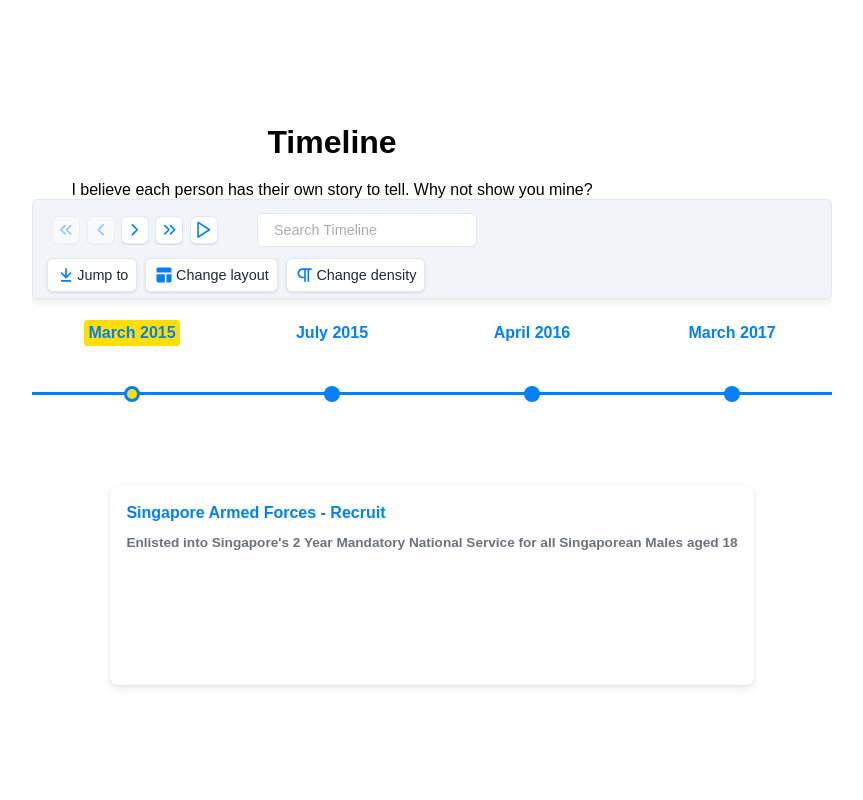
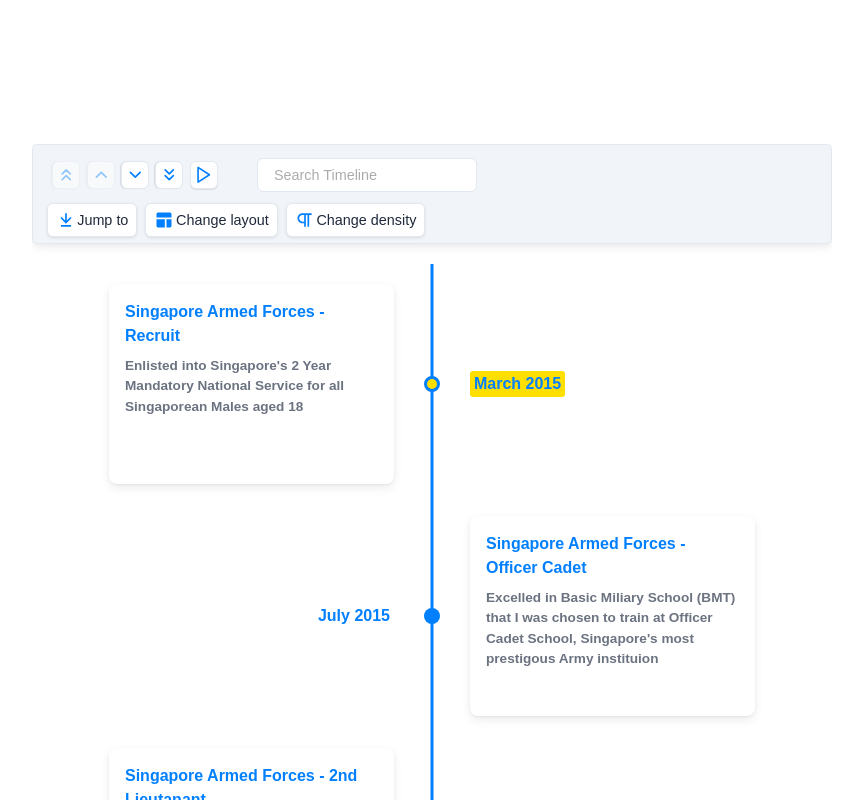
Before and after one commit to Jeevz10/Jeevz10.github.io, a React (Create React App) app in the folder my-website/: page / in a window 1280 px wide. Shown: the part 1440-2240 px from the top of the page, without its empty margins (308-1171 px from the left). Built offline with nearby package versions, Linux system fonts and the light colour scheme; a web font is replaced by a local one.

Commit message:
modularized code into a single folder

```diff
--- /dev/null
+++ b/my-website/src/components/ProfileSection/TimelineSection/Timeline.js
@@ -0,0 +1,35 @@
+import React from 'react'
+import {  TimelineLayer,
+    TimelineHeader,
+    TimelineColumn,
+    TimelineDiv,
+    HeaderColumn,
+    TimelinePara } from '../TimelineSection/TimelineElements';
+import { Chrono } from 'react-chrono';
+
+const Timeline = ({ data }) => {
+    return (
+        <TimelineLayer>
+            <HeaderColumn>
+                <TimelineHeader>
+
+                </TimelineHeader>
+                <TimelinePara>
+
+                </TimelinePara>
+            </HeaderColumn>
+            <TimelineColumn>
+                <TimelineDiv>
+                    <Chrono
+                    mode='VERTICAL_ALTERNATING'
+                    items={data}
+                    slideShow={true}
+                    onRestartSlideshow={true}
+                    slideItemDuration={4500} />
+                </TimelineDiv>
+            </TimelineColumn>
+        </TimelineLayer>
+    )
+}
+
+export default Timeline;
--- /dev/null
+++ b/my-website/src/components/ProfileSection/TimelineSection/TimelineElements.js
@@ -0,0 +1,29 @@
+import styled from 'styled-components';
+
+export const TimelineLayer = styled.div`
+    height: 700px;
+    width: 600px;
+    margin: auto;
+    text-align: center;
+`;
+
+export const HeaderColumn = styled.div`
+
+`;
+
+export const TimelineHeader = styled.h2`
+    font-size: 2rem;
+`;
+
+export const TimelinePara = styled.p`
+    margin-top: 20px;
+`
+
+export const TimelineColumn = styled.div`
+
+`;
+
+export const TimelineDiv = styled.div`
+    height: 900px;
+    width: 800px;
+`;
--- a/my-website/src/components/ProfileSection/index.js
+++ b/my-website/src/components/ProfileSection/index.js
@@ -14,15 +14,11 @@
     AboutMeCol,
     AboutMeHeader,
     AboutMePara,
-    TimelineLayer,
-    TimelineHeader,
-    Timeline,
-    TimelinePara
 } from './ProfileElements';
 
 import image from '../../images/jeevan_passport.jpg';
-import { Chrono } from 'react-chrono';
 import { TimelineData } from '../../data/ProfileSection/TimelineData';
+import Timeline from './TimelineSection/Timeline';
 
 const ProfileSection = ({factsData}) => {
     return (
@@ -66,32 +62,11 @@
                         </AboutMePara>
                     </AboutMeCol>
                 </AboutMeLayer>
-                <TimelineLayer>
-                    <TimelineHeader>
-                        Timeline
-                    </TimelineHeader>
-
-                    <TimelinePara>
-                        I believe each person has their own story to tell. Why not show you mine?
-                    </TimelinePara>
-
-                    {/* <Timeline>
-                    <Chrono mode="VERTICAL_ALTERNATING" />
-                    </Timeline> */}
-                    <div style={{width: '800px', height: '950px'}}>
-                        <Chrono mode='HORIZONTAL' items={TimelineData} slideShow={true} onRestartSlideshow={true} slideItemDuration={4500}/>
-                    </div>
-                </TimelineLayer>
+                <Timeline data={TimelineData} />
             </ProfileWrapper>
         </ProfileContainer>
         </>
     )
 }
 
-const items = [{
-    title: `Hello`,
-    cardTitle: 'hmmm',
-    cardSubtitle: 'yeahhmm'
-}];
-
 export default ProfileSection;
```
Also changed, not shown: 1 other file (tests, documents, lock files or other folders).
